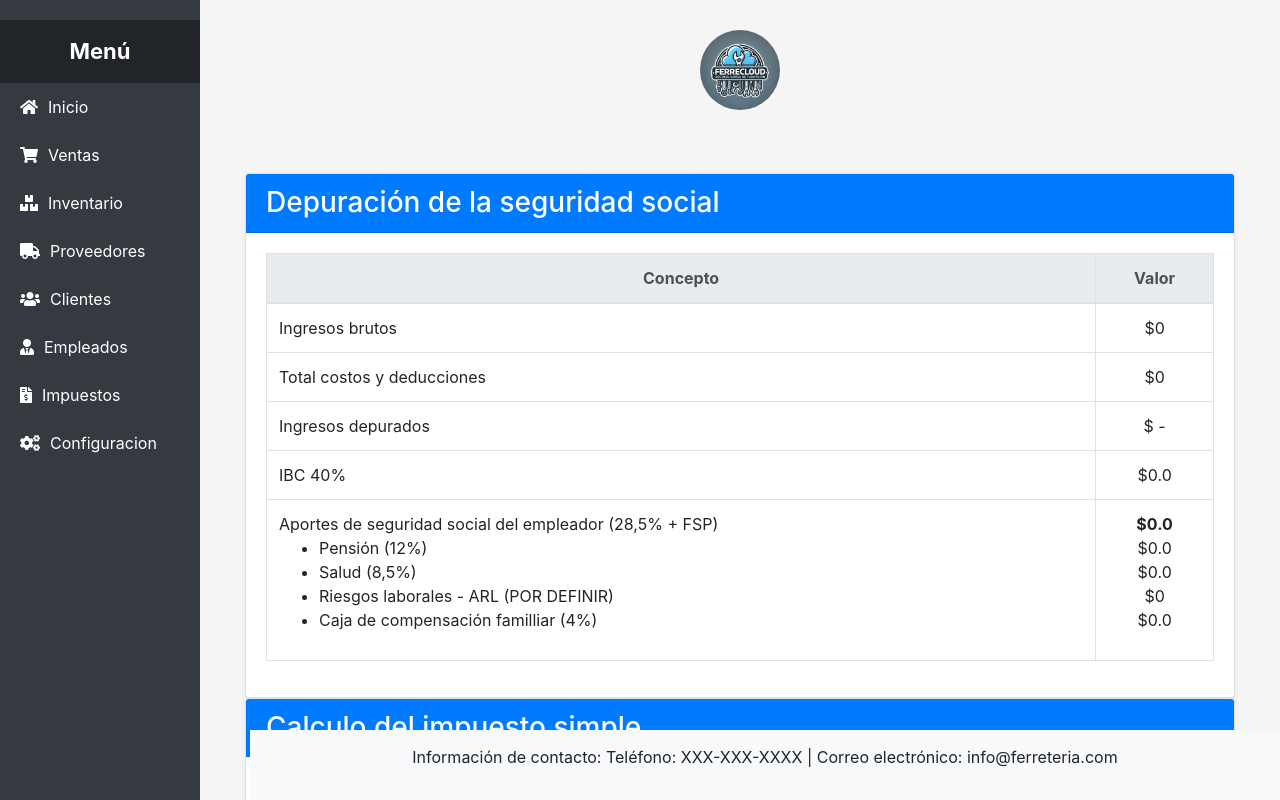
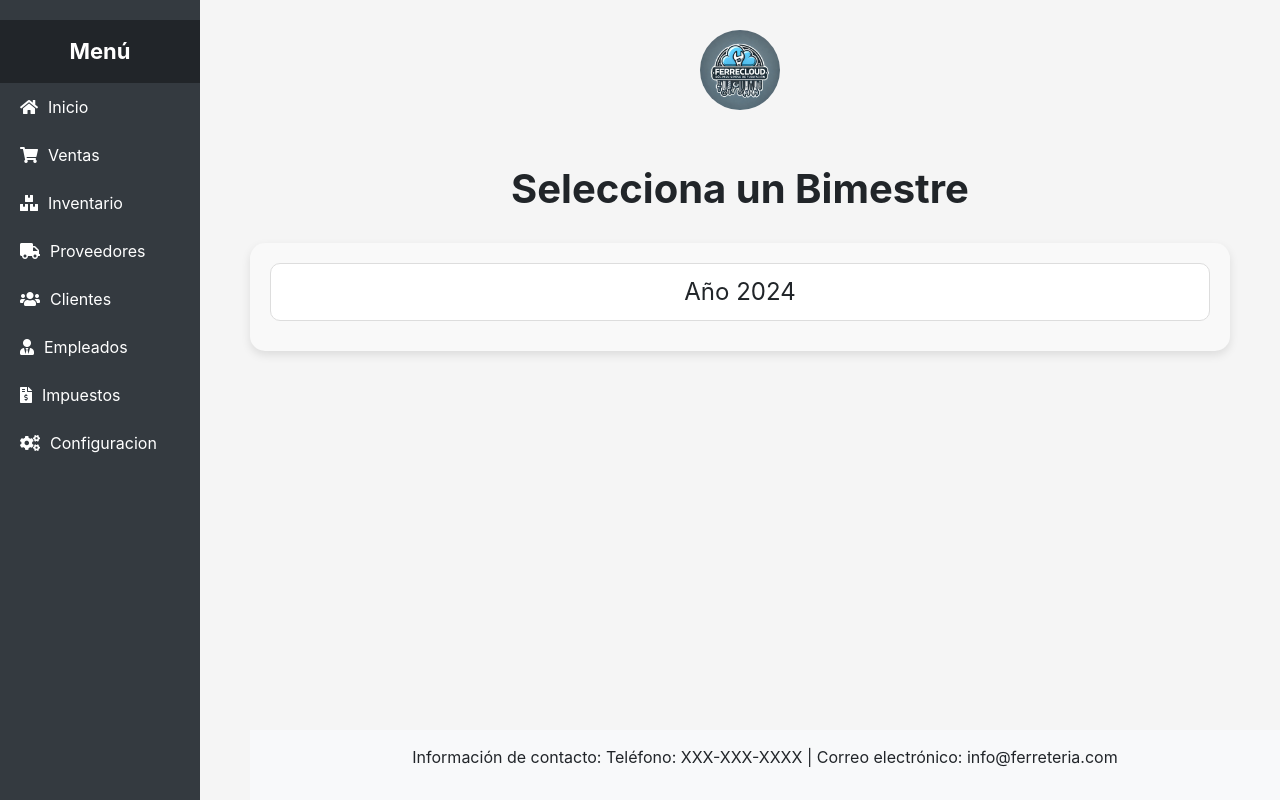
Before and after one commit to alde326/FerreCloud, a Django app: page /impuestos/ in a window 1280 px wide. Run offline with Django 5.2, Linux system fonts and the light colour scheme; data that the repository does not hold is empty; some libraries are stand-ins or nearby versions.

Commit message:
menú taxes por bimestre

```diff
--- /dev/null
+++ b/Impuestos/templates/indexInitialTaxes.html
@@ -0,0 +1,183 @@
+{% extends 'base.html' %}
+
+{% block title %}
+    Régimen Simple
+{% endblock %}
+
+{% block content %}
+<style>
+    .config-menu-container {
+        max-width: 1200px;
+        margin: 0 auto;
+        padding: 20px;
+        text-align: center;
+    }
+
+    .config-title {
+        font-size: 2.5rem;
+        font-weight: bold;
+        margin-bottom: 30px;
+    }
+
+    .year-container {
+        background-color: #f9f9f9;
+        border-radius: 15px;
+        padding: 20px;
+        margin-bottom: 30px;
+        box-shadow: 0 4px 10px rgba(0, 0, 0, 0.1);
+    }
+
+    .year-header {
+        cursor: pointer;
+        font-size: 1.5rem;
+        padding: 10px;
+        border: 1px solid #ddd;
+        border-radius: 10px;
+        margin-bottom: 10px;
+        background-color: #ffffff;
+        transition: background-color 0.3s ease;
+    }
+
+    .year-header:hover {
+        background-color: #f1f1f1;
+    }
+
+    .config-menu {
+        display: none; /* Esconde el menú por defecto */
+        flex-wrap: wrap;
+        justify-content: space-between;
+    }
+
+    .config-card {
+        background-color: #ffffff;
+        border-radius: 10px;
+        width: calc(30% - 20px);
+        padding: 15px;
+        margin: 10px;
+        text-align: center;
+        text-decoration: none;
+        box-shadow: 0 4px 10px rgba(0, 0, 0, 0.1);
+        transition: transform 0.3s ease, box-shadow 0.3s ease;
+        min-width: 250px;
+    }
+
+    .config-card:hover {
+        transform: translateY(-5px);
+        box-shadow: 0 10px 20px rgba(0, 0, 0, 0.15);
+    }
+
+    .config-icon {
+        font-size: 2rem;
+        color: #4CAF50;
+        margin-bottom: 10px;
+    }
+
+    .config-text h3 {
+        font-size: 1.3rem;
+        color: #333;
+        margin-bottom: 5px;
+    }
+
+    .config-text p {
+        font-size: 0.85rem;
+        color: #777;
+        margin-bottom: 5px;
+    }
+
+    /* Responsive Design */
+    @media (max-width: 768px) {
+        .config-card {
+            width: calc(50% - 20px);
+        }
+    }
+
+    @media (max-width: 480px) {
+        .config-card {
+            width: 100%;
+        }
+    }
+</style>
+
+<div class="config-menu-container">
+    <h2 class="config-title">Selecciona un Bimestre</h2>
+
+    <!-- Contenedor para el año 2024 -->
+    <div class="year-container">
+        <div class="year-header" onclick="toggleMenu('menu2024')">Año 2024</div>
+        <div id="menu2024" class="config-menu">
+            <form method="post" action="#">
+                {% csrf_token %}
+                <button type="submit" name="bimestre" value="1" class="config-card">
+                    <div class="config-icon">
+                        <i class="fas fa-calendar-alt"></i>
+                    </div>
+                    <div class="config-text">
+                        <h3>Enero - Febrero</h3>
+                        <p>Calcula el régimen simple para el primer bimestre</p>
+                    </div>
+                </button>
+
+                <button type="submit" name="bimestre" value="2" class="config-card">
+                    <div class="config-icon">
+                        <i class="fas fa-calendar-alt"></i>
+                    </div>
+                    <div class="config-text">
+                        <h3>Marzo - Abril</h3>
+                        <p>Calcula el régimen simple para el segundo bimestre</p>
+                    </div>
+                </button>
+
+                <button type="submit" name="bimestre" value="3" class="config-card">
+                    <div class="config-icon">
+                        <i class="fas fa-calendar-alt"></i>
+                    </div>
+                    <div class="config-text">
+                        <h3>Mayo - Junio</h3>
+                        <p>Calcula el régimen simple para el tercer bimestre</p>
+                    </div>
+                </button>
+
+                <button type="submit" name="bimestre" value="4" class="config-card">
+                    <div class="config-icon">
+                        <i class="fas fa-calendar-alt"></i>
+                    </div>
+                    <div class="config-text">
+                        <h3>Julio - Agosto</h3>
+                        <p>Calcula el régimen simple para el cuarto bimestre</p>
+                    </div>
+                </button>
+
+                <button type="submit" name="bimestre" value="5" class="config-card">
+                    <div class="config-icon">
+                        <i class="fas fa-calendar-alt"></i>
+                    </div>
+                    <div class="config-text">
+                        <h3>Septiembre - Octubre</h3>
+                        <p>Calcula el régimen simple para el quinto bimestre</p>
+                    </div>
+                </button>
+
+                <button type="submit" name="bimestre" value="6" class="config-card">
+                    <div class="config-icon">
+                        <i class="fas fa-calendar-alt"></i>
+                    </div>
+                    <div class="config-text">
+                        <h3>Noviembre - Diciembre</h3>
+                        <p>Calcula el régimen simple para el sexto bimestre</p>
+                    </div>
+                </button>
+            </form>
+        </div>
+    </div>
+
+    <!-- Puedes agregar más contenedores de años aquí si es necesario -->
+</div>
+
+<script>
+    function toggleMenu(menuId) {
+        const menu = document.getElementById(menuId);
+        menu.style.display = menu.style.display === 'flex' ? 'none' : 'flex';
+    }
+</script>
+
+{% endblock %}
--- a/Impuestos/templates/indexTaxes.html
+++ b/Impuestos/templates/indexTaxes.html
@@ -31,7 +31,7 @@
                         <tr>
                             <!-- Calculo de ingresos depurados -->
                             <td>Ingresos depurados</td>
-                            <td class="text-center"> $ - </td>
+                            <td class="text-center"> $ {{ ingresosDepurados }} </td>
                         </tr>
                         <tr>
                             <td>IBC 40%</td>
@@ -86,7 +86,7 @@
                             <td class="text-center">-</td>
                         </tr>
                         <tr>
-                            <td>LIQUIDACIÓN IMPUESTO SIMPLE</td>
+                            <td><strong>LIQUIDACIÓN IMPUESTO SIMPLE</strong></td>
                             <td class="text-center">-</td>
                         </tr>
                         <tr>
--- a/Impuestos/urls.py
+++ b/Impuestos/urls.py
@@ -3,5 +3,6 @@ from . import views
 
 
 urlpatterns = [
-    path('', views.indexTaxes, name='indexTaxes'),
+    path('', views.index, name='index'),
+    path('indexTaxes', views.indexTaxes, name='indexTaxes'),
 ]
--- a/Impuestos/views.py
+++ b/Impuestos/views.py
@@ -1,5 +1,6 @@
 from django.shortcuts import render
 from Ventas.models import Factura
+from Configuracion.models import Costos
 from django.db.models import Sum
 from django.utils import timezone
 from datetime import datetime
@@ -7,6 +8,8 @@ import calendar
 
 
 
+def index(request):
+    return render(request, 'indexinitialTaxes.html')
 
 
 # TODO Make index template with all the information
@@ -14,7 +17,9 @@ def indexTaxes(request):
 
     ingresosBrutos = calculateSales()
     IBC = calculateIBC(ingresosBrutos)
-    costos = 0
+    costos = calculateCostos()
+
+    ingresosDepurados = ingresosBrutos - costos
 
     salud = calculateSalud(IBC)
     pension = calculatePension(IBC)
@@ -24,15 +29,21 @@ def indexTaxes(request):
     aportes = salud + pension + cajaDeCompensacion
 
 
-    return render(request, 'indexTaxes.html', {'sales':ingresosBrutos, 'costos':costos, 'IBC': IBC, 'aportes':aportes, 'salud':salud, 'pension':pension, 'cajaDeCompensacion':cajaDeCompensacion, 'ARL':ARL, 'aportes':aportes })
+    return render(request, 'indexTaxes.html', {
+        'sales':ingresosBrutos, 'costos':costos,
+        'IBC': IBC,
+        'aportes':aportes,
+        'salud':salud,
+        'pension':pension,
+        'cajaDeCompensacion':cajaDeCompensacion,
+        'ARL':ARL, 'aportes':aportes ,
+        'ingresosDepurados':ingresosDepurados })
 
 
 
 
 # TODO Calculate sales
 def calculateSales():
-
-    sales = 0
 
     # Obtener la fecha actual
     fecha_actual = timezone.now()
@@ -104,6 +115,42 @@ def calculateNomine():
     return nomine
 
 
+def calculateCostos():
+
+    # Obtener la fecha actual
+    fecha_actual = timezone.now()
+    mes_actual = fecha_actual.month
+    año_actual = fecha_actual.year
+
+    # Definir los rangos bime nsuales
+    if mes_actual in [1, 2]:
+        inicio_rango = datetime(año_actual, 1, 1)
+        # Obtener el último día de febrero según el año actual (28 o 29 días)
+        fin_rango = datetime(año_actual, 2, calendar.monthrange(año_actual, 2)[1], 23, 59, 59)
+    elif mes_actual in [3, 4]:
+        inicio_rango = datetime(año_actual, 3, 1)
+        fin_rango = datetime(año_actual, 4, 30, 23, 59, 59)
+    elif mes_actual in [5, 6]:
+        inicio_rango = datetime(año_actual, 5, 1)
+        fin_rango = datetime(año_actual, 6, 30, 23, 59, 59)
+    elif mes_actual in [7, 8]:
+        inicio_rango = datetime(año_actual, 7, 1)
+        fin_rango = datetime(año_actual, 8, 31, 23, 59, 59)
+    elif mes_actual in [9, 10]:
+        inicio_rango = datetime(año_actual, 9, 1)
+        fin_rango = datetime(año_actual, 10, 31, 23, 59, 59)
+    elif mes_actual in [11, 12]:
+        inicio_rango = datetime(año_actual, 11, 1)
+        fin_rango = datetime(año_actual, 12, 31, 23, 59, 59)
+
+    # Filtrar facturas dentro del rango
+    costos = Costos.objects.filter(
+        fecha__range=[inicio_rango, fin_rango]
+    ).aggregate(valorcitos=Sum('valor'))
+
+    # Retornar el total de costos o 0 si no hay costos
+    return costos['valorcitos'] if costos['valorcitos'] else 0
+
 
 
 # TODO Calculate taxes
--- a/Inventario/forms.py
+++ b/Inventario/forms.py
@@ -4,4 +4,4 @@ from .models import Producto  # Importa el modelo de Empleado
 class ProductForm(forms.ModelForm):
     class Meta:
         model = Producto
-        fields = ['nombre', 'presentacion', 'stockM', 'cantidad', 'precio', 'proveedor', 'observacion']  # Campos del formulario
+        fields = ['nombre', 'presentacion', 'stockM', 'cantidad', 'precio', 'proveedor', 'costo', 'observacion']  # Campos del formulario
```
Also changed, not shown: Inventario/templates/newProduct.html (+7 -0 lines).
